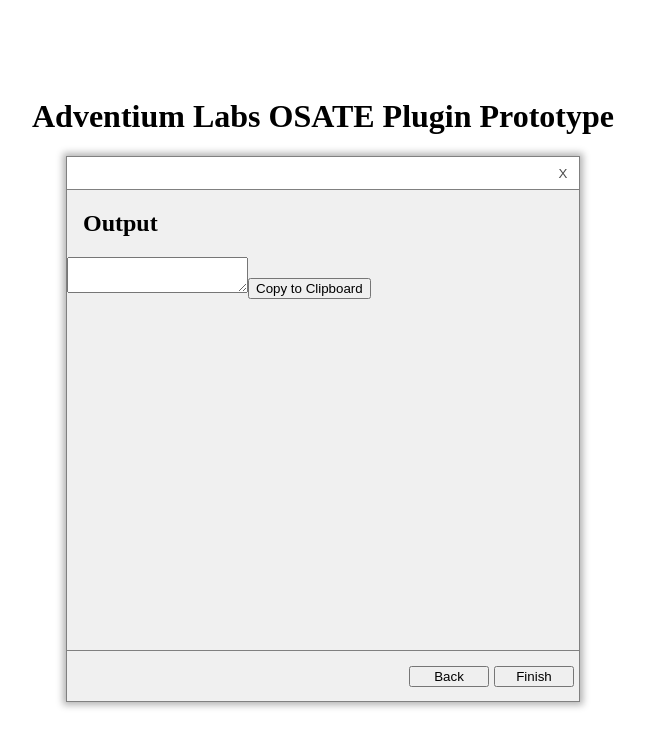
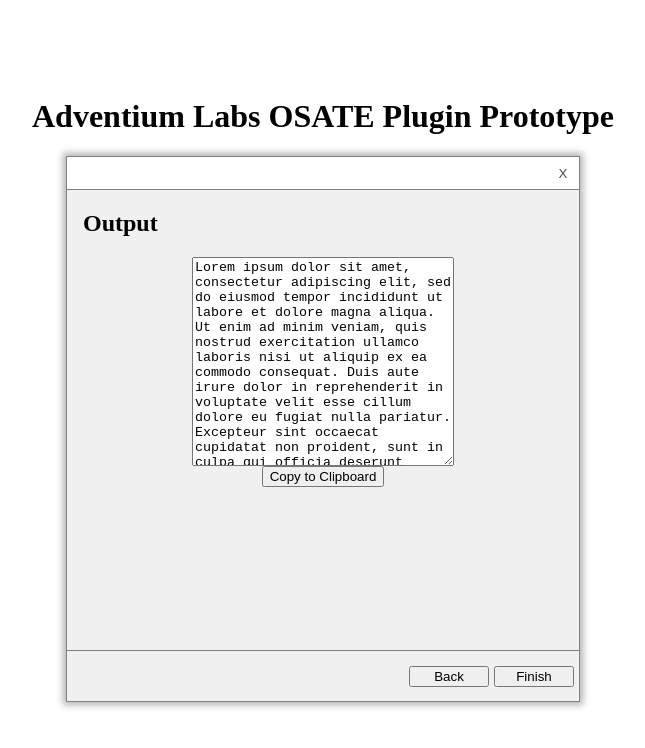
Before and after one commit to RileyAbr/CSCI445-Adventium-2021, a React (Create React App) app in the folder ui-prototype/: page /output in a window 1280 px wide. Shown: the top 748 px of the page, without its empty margins (317-962 px from the left). Built offline with nearby package versions, Linux system fonts and the light colour scheme.

Commit message:
Completed styling for Output and began tying in state

```diff
--- a/ui-prototype/src/App.js
+++ b/ui-prototype/src/App.js
@@ -1,4 +1,4 @@
-import React from "react";
+import React, { useState } from "react";
 import { BrowserRouter as Router, Switch, Route } from "react-router-dom";
 import "./App.css";
 
@@ -7,7 +7,13 @@
 import Assertions from "./components/Assertions";
 import Output from "./components/Output";
 
+import commonParameters from "./common-parameters.json";
+import comparions from "./comparisons.json";
+
 function App() {
+    const [parameters, setParameters] = useState(commonParameters);
+    const [assertions, setAssertions] = useState();
+
     return (
         <Router>
             <div
@@ -52,13 +58,13 @@
                     <article style={{ flexGrow: 1 }}>
                         <Switch>
                             <Route path="/output">
-                                <Output />
+                                <Output assertions={assertions} />
                             </Route>
                             <Route path="/assertions">
-                                <Assertions />
+                                <Assertions parameters={parameters} symbols={comparions} />
                             </Route>
                             <Route path="/">
-                                <Parameters />
+                                <Parameters parameters={parameters} />
                             </Route>
                         </Switch>
                     </article>
--- /dev/null
+++ b/ui-prototype/src/common-parameters.json
@@ -0,0 +1,14 @@
+[
+    "temperature",
+    "degrees",
+    "weight",
+    "height",
+    "PSI",
+    "FPS",
+    "LOL",
+    "inches",
+    "centimeters",
+    "meters",
+    "pounds",
+    "liters"
+]
--- a/ui-prototype/src/components/Output/Output.js
+++ b/ui-prototype/src/components/Output/Output.js
@@ -1,11 +1,25 @@
 import React from "react";
 
+const lorem = `Lorem ipsum dolor sit amet, consectetur adipiscing elit, sed do eiusmod tempor incididunt ut labore et dolore magna aliqua. Ut enim ad minim veniam, quis nostrud exercitation ullamco laboris nisi ut aliquip ex ea commodo consequat. Duis aute irure dolor in reprehenderit in voluptate velit esse cillum dolore eu fugiat nulla pariatur. Excepteur sint occaecat cupidatat non proident, sunt in culpa qui officia deserunt mollit anim id est laborum.`;
+
 const Output = () => (
-    <div>
+    <>
         <h2>Output</h2>
-        <textarea />
-        <button type="button">Copy to Clipboard</button>
-    </div>
+        <div
+            style={{
+                display: "flex",
+                height: "50%",
+                width: "50%",
+                flexFlow: "column nowrap",
+                justifyContent: "flex-start",
+                alignItems: "center",
+                margin: "0 auto",
+            }}
+        >
+            <textarea value={lorem} style={{ width: "100%" }} rows="18" />
+            <button type="button">Copy to Clipboard</button>
+        </div>
+    </>
 );
 
 export default Output;
--- a/ui-prototype/src/components/Parameters/Parameters.js
+++ b/ui-prototype/src/components/Parameters/Parameters.js
@@ -29,7 +29,7 @@
     "z",
 ];
 
-const Parameters = () => (
+const Parameters = ({ parameters }) => (
     <>
         <h2>Parameters</h2>
         <div
@@ -50,8 +50,8 @@
                 }}
             >
                 <select style={{ flexGrow: 1 }} size="8">
-                    {alphaSet.map((val) => (
-                        <option value={val}>Sample parameter {val}</option>
+                    {parameters.map((val) => (
+                        <option value={val}>{val}</option>
                     ))}
                 </select>
                 <button type="button">-</button>
```
Also changed, not shown: ui-prototype/.eslintrc.json.
